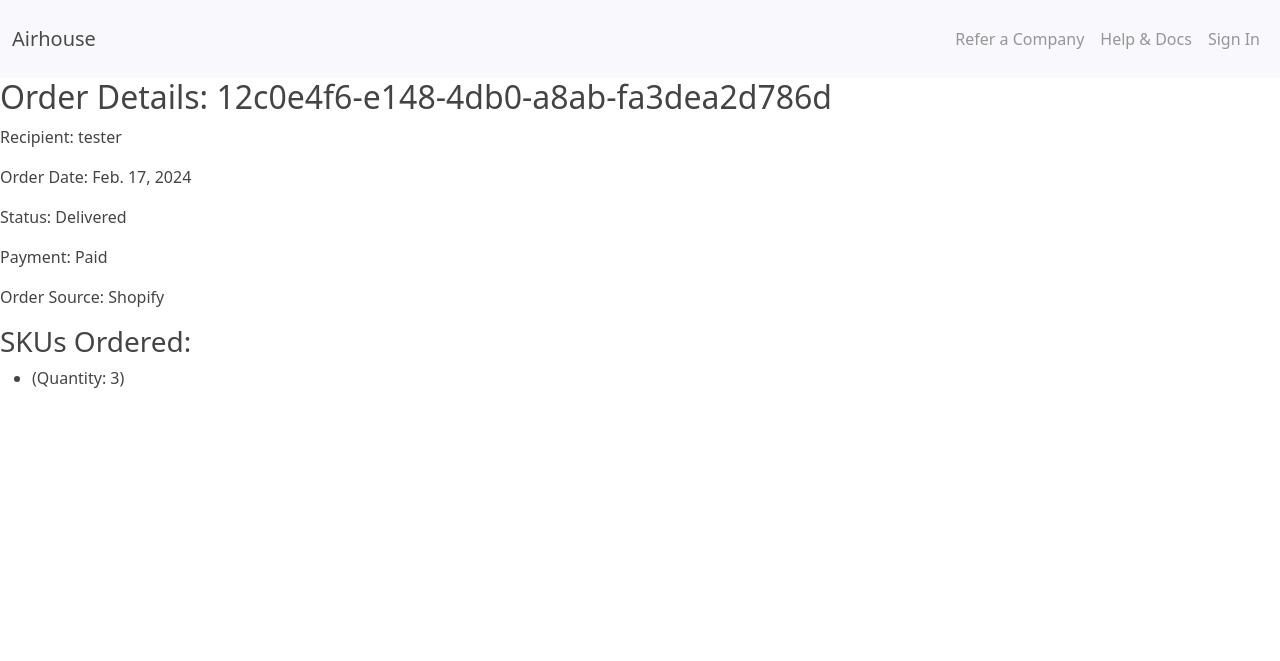
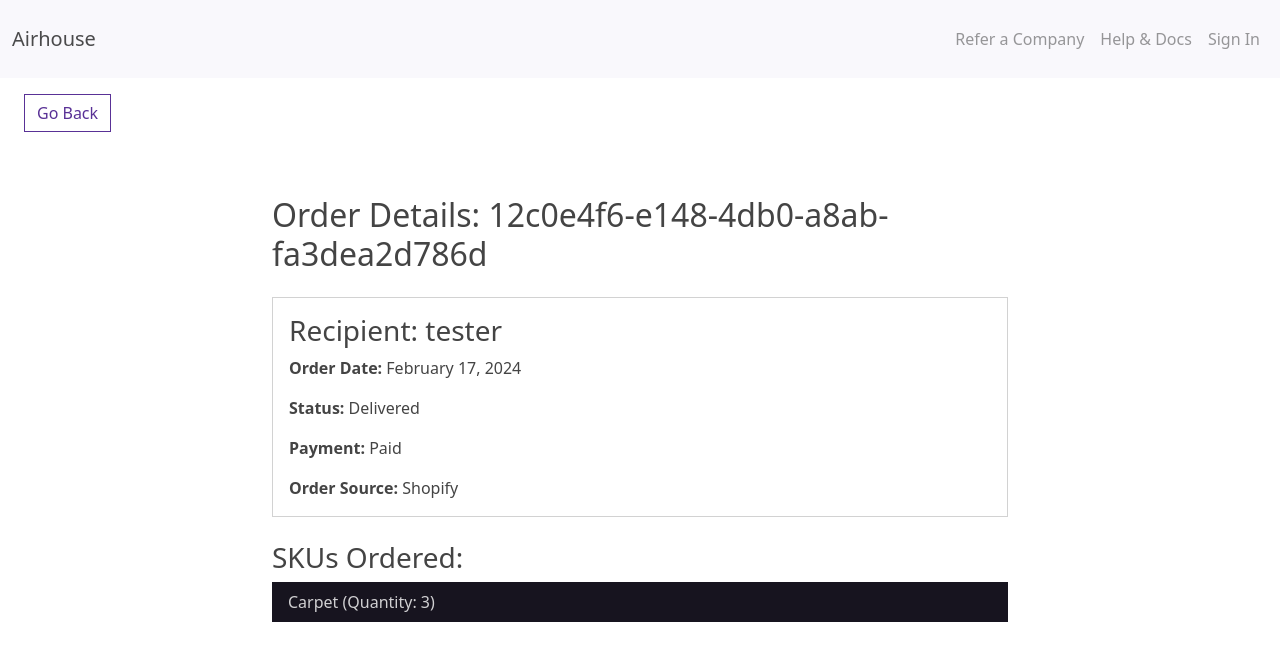
Before and after one commit to leo9uo/Airhouse, a Django app: page /orders/5/ in a window 1280 px wide. Shown: the top 661 px of the page. Run offline with Django 5.2, Linux system fonts and the light colour scheme; data comes from the database, SQL or seed files in the repository; both versions use the stored data as it was after the commit.

Commit message:
style order detail page

```diff
--- a/airhouse_project/airhouse/templates/airhouse/order_detail.html
+++ b/airhouse_project/airhouse/templates/airhouse/order_detail.html
@@ -1,16 +1,27 @@
 {% extends 'airhouse/base.html' %}
 
 {% block content %}
-<h2>Order Details: {{ order.order_no }}</h2>
-<p>Recipient: {{ order.recipient }}</p>
-<p>Order Date: {{ order.order_date }}</p>
-<p>Status: {{ order.get_status_display }}</p>
-<p>Payment: {{ order.get_payment_display }}</p>
-<p>Order Source: {{ order.order_source }}</p>
-<h3>SKUs Ordered:</h3>
-<ul>
-    {% for item in order.skus_ordered.all %}
-        <li>{{ item.inventory_item.name }} (Quantity: {{ item.quantity }})</li>
-    {% endfor %}
-</ul>
+<a href="javascript:history.back()" class="btn btn-outline-primary my-3 mx-4">Go Back</a>
+<div class="container mt-5">
+    <div class="row">
+        <div class="col-md-8 offset-md-2">
+            <h2 class="mb-4">Order Details: {{ order.order_no }}</h2>
+            <div class="card">
+                <div class="card-body">
+                    <h3 class="card-title">Recipient: {{ order.recipient }}</h3>
+                    <p class="card-text"><strong>Order Date:</strong> {{ order.order_date|date:"F d, Y" }}</p>
+                    <p class="card-text"><strong>Status:</strong> {{ order.get_status_display }}</p>
+                    <p class="card-text"><strong>Payment:</strong> {{ order.get_payment_display }}</p>
+                    <p class="card-text"><strong>Order Source:</strong> {{ order.order_source }}</p>
+                </div>
+            </div>
+            <h3 class="mt-4">SKUs Ordered:</h3>
+            <ul class="list-group list-group-flush">
+                {% for item in order.skus_ordered.all %}
+                    <li class="list-group-item">{{ item.name }} (Quantity: {{ item.quantity }})</li>
+                {% endfor %}
+            </ul>
+        </div>
+    </div>
+</div>
 {% endblock %}
```
Also changed, not shown: airhouse_project/db.sqlite3.
